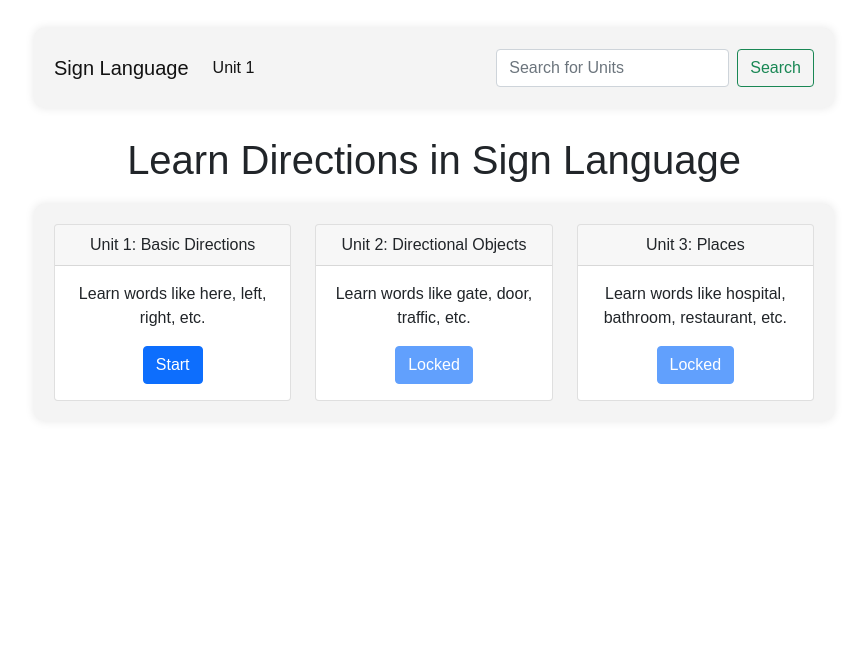
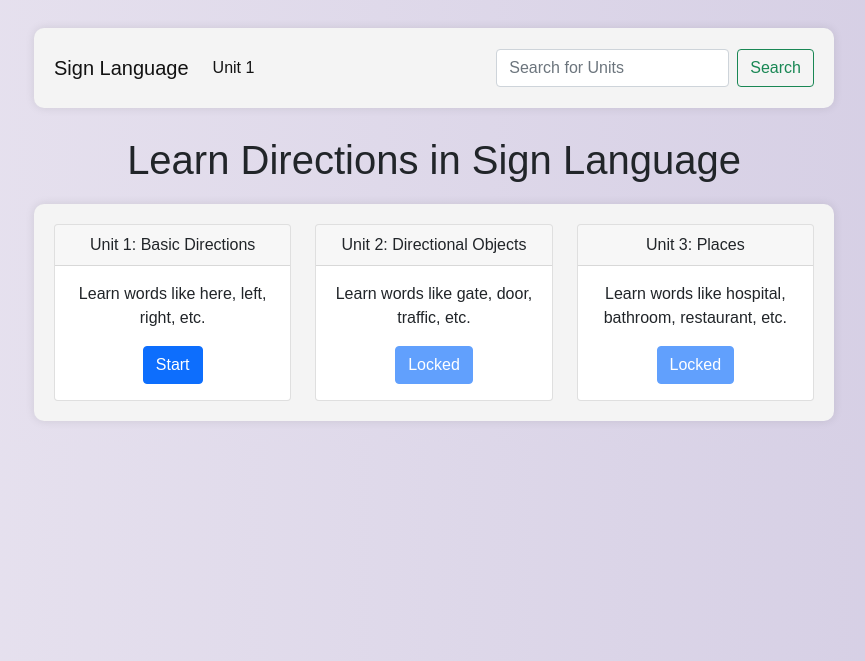
Before and after one commit to shreeyapatell/uidesign-final, a Flask app: page / in a window 1280 px wide. Shown: the top 661 px of the page, without its empty margins (206-1071 px from the left). Run offline with Flask 3, Linux system fonts and the light colour scheme; some libraries are stand-ins or nearby versions.

Commit message:
colours added

```diff
--- a/static/main.css
+++ b/static/main.css
@@ -4,6 +4,15 @@ body {
     font-family: Arial, sans-serif;
     margin: 0;
     padding: 0;
+    background: #D3CCE3;  /* fallback for old browsers */
+    background: -webkit-linear-gradient(to right, #E9E4F0, #D3CCE3);  /* Chrome 10-25, Safari 5.1-6 */
+    background: linear-gradient(to right, #E9E4F0, #D3CCE3); /* W3C, IE 10+/ Edge, Firefox 16+, Chrome 26+, Opera 12+, Safari 7+ */
+
+    /* Pink Gradient
+    background: #d9a7c7;
+    background: -webkit-linear-gradient(to right, #fffcdc, #d9a7c7);
+    background: linear-gradient(to right, #fffcdc, #d9a7c7);
+    */
 }
 
 .container {
```
